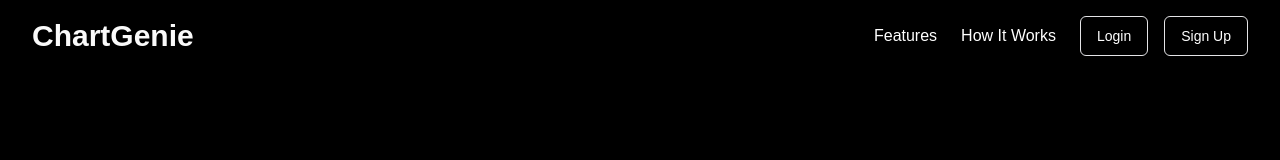
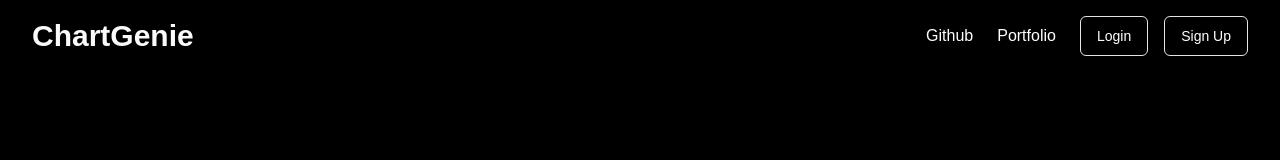
Before and after one commit to Vinay-Khanagavi/chartgeine, a Next.js app: page / in a window 1280 px wide. Shown: the top 160 px of the page. Built offline with nearby package versions, Linux system fonts and the light colour scheme; no server answers.

Commit message:
Changes to be committed: metadata 	modified:   app/layout.tsx 	modified:   components/Header.tsx

```diff
--- a/app/layout.tsx
+++ b/app/layout.tsx
@@ -16,8 +16,8 @@ const geistMono = localFont({
 });
 
 export const metadata: Metadata = {
-  title: "Create Next App",
-  description: "Generated by create next app",
+  title: "ChartGenie",
+  description: "ChartGenie AI Powered Data Visualization",
 };
 
 export default function RootLayout({
--- a/components/Header.tsx
+++ b/components/Header.tsx
@@ -34,18 +34,18 @@ export default function Header() {
                 <div className="flex items-center space-x-4 md:space-x-6">
                     <nav className="flex items-center gap-4 sm:gap-6">
                         <Link
-                            href="#features"
+                            href="https://github.com/Vinay-Khanagavi/chartgeine"
                             className="text-base font-medium hover:underline underline-offset-4"
                             prefetch={false}
                         >
-                            Features
+                            Github
                         </Link>
                         <Link
-                            href="#howitworks"
+                            href="https://vinaykhanagavi.me"
                             className="text-base font-medium hover:underline underline-offset-4"
                             prefetch={false}
                         >
-                            How It Works
+                            Portfolio
                         </Link>
                     </nav>
                     <div className="hidden md:flex items-center gap-4">
```
